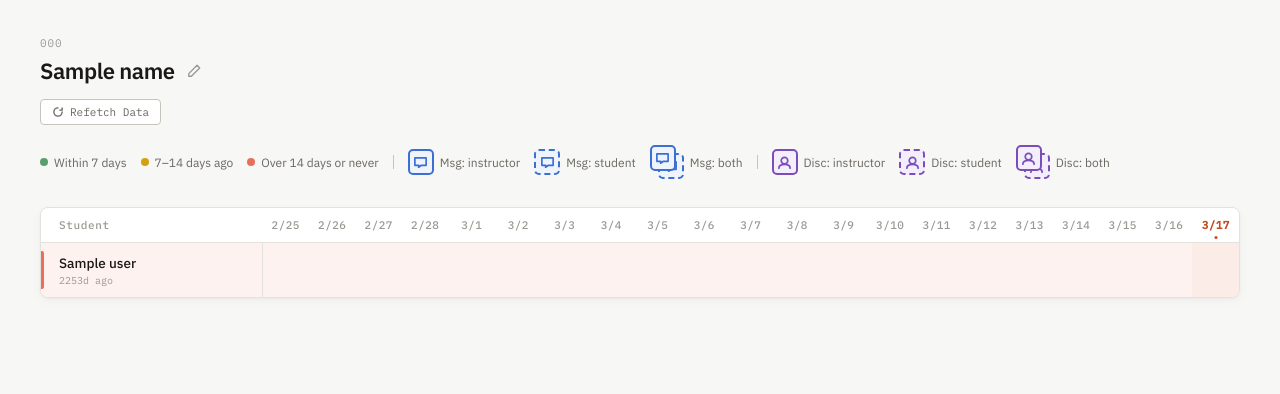
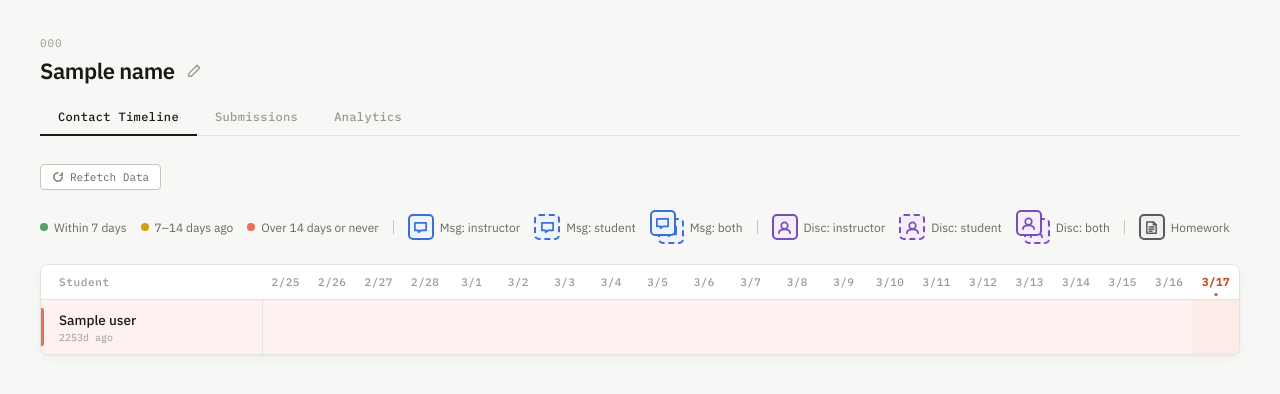
Before and after one commit to Schatzjason/canvas_contact_app, a Flask app: page /course/1 in a window 1280 px wide. Shown: the part 52-446 px from the top of the page. Run offline with Flask 3, Linux system fonts and the light colour scheme; tables that the repository leaves empty hold one stand-in row (values such as "Sample post"); a database or web service that is not in the repository returns one stand-in record (values such as "Sample title"); data that the repository does not hold is empty; parts of the project's set-up code (start-up, migrations or seed data) failed here and were passed over.

Commit message:
Add tabs to the course page, with tab 2 and 3 empty.

```diff
--- a/app/routes/dashboard.py
+++ b/app/routes/dashboard.py
@@ -334,6 +334,8 @@ def course(course_id):
     display_name_row = CourseDisplayName.query.filter_by(course_id=course_id).first()
     display_name = display_name_row.name if display_name_row else course_obj.get('name', '')
 
+    active_tab = request.args.get('tab', 'timeline')
+
     return render_template('dashboard/course.html',
         course=course_obj,
         display_name=display_name,
@@ -342,6 +344,7 @@ def course(course_id):
         today=today,
         disc_messages=disc_messages,
         msg_texts=msg_texts,
+        active_tab=active_tab,
     )
 
 
--- a/app/templates/base.html
+++ b/app/templates/base.html
@@ -43,6 +43,13 @@
     <circle cx="8" cy="6" r="3.5"/>
     <path d="M2 14c0-2.5 2.7-4 6-4s6 1.5 6 4"/>
   </symbol>
+  <symbol id="ico-hw" viewBox="0 0 16 16" fill="none" stroke="currentColor" stroke-width="1.6" stroke-linecap="round" stroke-linejoin="round">
+    <path d="M3 2h7l3 3v9H3z"/>
+    <path d="M10 2v3h3"/>
+    <line x1="5.5" y1="7.5" x2="10.5" y2="7.5"/>
+    <line x1="5.5" y1="9.8" x2="10.5" y2="9.8"/>
+    <line x1="5.5" y1="12.1" x2="8.5" y2="12.1"/>
+  </symbol>
 </svg>
 
   {% block nav %}
--- a/app/templates/dashboard/course.html
+++ b/app/templates/dashboard/course.html
@@ -30,6 +30,7 @@
     --tier-ok-dot: #5a9e6e;
     --icon-message: #3b6fd4;
     --icon-discussion: #7c4dba;
+    --icon-homework: #5a5a5a;
     --nav-bg: #1a1915;
     --nav-sub: #6b6760;
     --mono: 'IBM Plex Mono', monospace;
@@ -125,6 +126,39 @@
   .name-edit-cancel { background: var(--surface); color: var(--text-secondary); }
   .name-edit-cancel:hover { background: var(--border); color: var(--text-primary); }
 
+  /* ── TABS ───────────────────────────────────────────────── */
+  .tab-bar {
+    display: flex;
+    gap: 0;
+    border-bottom: 1px solid var(--border);
+    margin-bottom: 24px;
+  }
+  .tab-link {
+    font-family: var(--mono);
+    font-size: 12px;
+    font-weight: 500;
+    letter-spacing: 0.03em;
+    color: var(--text-tertiary);
+    text-decoration: none;
+    padding: 10px 18px;
+    border-bottom: 2px solid transparent;
+    margin-bottom: -1px;
+    transition: color 0.15s ease, border-color 0.15s ease;
+  }
+  .tab-link:hover { color: var(--text-secondary); }
+  .tab-link.active {
+    color: var(--text-primary);
+    border-bottom-color: var(--text-primary);
+  }
+  .tab-empty {
+    padding: 60px 0;
+    text-align: center;
+    font-family: var(--mono);
+    font-size: 13px;
+    color: var(--text-tertiary);
+    letter-spacing: 0.03em;
+  }
+
   .toolbar { display: flex; align-items: center; gap: 20px; flex-wrap: wrap; margin-bottom: 20px; }
 
   .flush-btn {
@@ -172,6 +206,9 @@
   .icon-disc         { background: #f3eefb; color: var(--icon-discussion); border: 2px solid var(--icon-discussion); }
   .icon-disc.student { border-style: dashed; }
 
+  /* Homework submission */
+  .icon-hw { background: #f0f0ee; color: var(--icon-homework); border: 2px solid var(--icon-homework); }
+
   .icon-wrap:hover {
     transform: scale(1.15) translateY(-1px);
     box-shadow: 0 3px 8px rgba(0,0,0,0.16);
@@ -194,6 +231,7 @@
     border-style: dashed;
     transition: transform 0.12s ease;
   }
+  .icon-stack .icon-back.icon-hw { border-style: solid; }
   .icon-stack .icon-front {
     position: absolute;
     top: 0; left: 0;
@@ -333,6 +371,14 @@
       <button class="name-edit-cancel" id="name-edit-cancel" type="button">Cancel</button>
     </div>
   </h1>
+  <div class="tab-bar">
+    <a class="tab-link{% if active_tab == 'timeline' %} active{% endif %}" href="{{ url_for('dashboard.course', course_id=course.id, tab='timeline') }}">Contact Timeline</a>
+    <a class="tab-link{% if active_tab == 'submissions' %} active{% endif %}" href="{{ url_for('dashboard.course', course_id=course.id, tab='submissions') }}">Submissions</a>
+    <a class="tab-link{% if active_tab == 'analytics' %} active{% endif %}" href="{{ url_for('dashboard.course', course_id=course.id, tab='analytics') }}">Analytics</a>
+  </div>
+</div>
+
+{% if active_tab == 'timeline' %}
   <div class="toolbar">
     <form method="post" action="{{ url_for('dashboard.flush_cache', course_id=course.id) }}" style="margin:0">
       <button class="flush-btn" type="submit">
@@ -374,9 +420,12 @@
         </span>
         Disc: both
       </div>
+      <div class="divider"></div>
+      <div class="legend-item">
+        <span class="icon-wrap icon-hw"><svg><use href="#ico-hw"/></svg></span>Homework
+      </div>
     </div>
   </div>
-</div>
 
 <div class="grid-wrapper">
   <table class="timeline">
@@ -413,32 +462,51 @@
                 {%- set has_instr_disc = 'discussion_instructor_reply' in types -%}
                 {%- set has_any_msg    = has_instr_msg or has_stud_msg -%}
                 {%- set has_any_disc   = has_stud_disc or has_instr_disc -%}
+                {%- set has_hw         = 'submission' in types -%}
                 {%- set disc_msg = disc_messages.get((student.canvas_id, day), '') -%}
                 {%- set msg_txt  = msg_texts.get((student.canvas_id, day), '') -%}
+                {# ── Pick the "primary" icon (msg/disc logic, same as before) ── #}
+                {%- set primary_ns = namespace(html='') -%}
                 {%- if has_any_msg and has_any_disc -%}
-                  {# message + discussion: stack, appropriate variant for each #}
+                  {%- set primary_ns.html -%}
                   <span class="icon-stack"{% if disc_msg %} data-hover-text="{{ disc_msg | e }}"{% endif %}>
                     <span class="icon-wrap icon-disc{% if not has_instr_disc %} student{% endif %} icon-back"><svg><use href="#ico-disc"/></svg></span>
                     <span class="icon-wrap icon-msg{% if not has_instr_msg %} student{% endif %} icon-front"{% if msg_txt %} data-hover-text="{{ msg_txt | e }}"{% endif %}><svg><use href="#ico-msg"/></svg></span>
                   </span>
+                  {%- endset -%}
                 {%- elif has_instr_msg and has_stud_msg -%}
+                  {%- set primary_ns.html -%}
                   <span class="icon-stack"{% if msg_txt %} data-hover-text="{{ msg_txt | e }}"{% endif %}>
                     <span class="icon-wrap icon-msg student icon-back"><svg><use href="#ico-msg"/></svg></span>
                     <span class="icon-wrap icon-msg icon-front"><svg><use href="#ico-msg"/></svg></span>
                   </span>
+                  {%- endset -%}
                 {%- elif has_instr_msg -%}
-                  <span class="icon-wrap icon-msg" title="Instructor message"{% if msg_txt %} data-hover-text="{{ msg_txt | e }}"{% endif %}><svg><use href="#ico-msg"/></svg></span>
+                  {%- set primary_ns.html -%}<span class="icon-wrap icon-msg" title="Instructor message"{% if msg_txt %} data-hover-text="{{ msg_txt | e }}"{% endif %}><svg><use href="#ico-msg"/></svg></span>{%- endset -%}
                 {%- elif has_stud_msg -%}
-                  <span class="icon-wrap icon-msg student" title="Student message"{% if msg_txt %} data-hover-text="{{ msg_txt | e }}"{% endif %}><svg><use href="#ico-msg"/></svg></span>
+                  {%- set primary_ns.html -%}<span class="icon-wrap icon-msg student" title="Student message"{% if msg_txt %} data-hover-text="{{ msg_txt | e }}"{% endif %}><svg><use href="#ico-msg"/></svg></span>{%- endset -%}
                 {%- elif has_instr_disc and has_stud_disc -%}
+                  {%- set primary_ns.html -%}
                   <span class="icon-stack"{% if disc_msg %} data-hover-text="{{ disc_msg | e }}"{% endif %}>
                     <span class="icon-wrap icon-disc student icon-back"><svg><use href="#ico-disc"/></svg></span>
                     <span class="icon-wrap icon-disc icon-front"><svg><use href="#ico-disc"/></svg></span>
                   </span>
+                  {%- endset -%}
                 {%- elif has_instr_disc -%}
-                  <span class="icon-wrap icon-disc" title="Instructor replied to discussion"{% if disc_msg %} data-hover-text="{{ disc_msg | e }}"{% endif %}><svg><use href="#ico-disc"/></svg></span>
+                  {%- set primary_ns.html -%}<span class="icon-wrap icon-disc" title="Instructor replied to discussion"{% if disc_msg %} data-hover-text="{{ disc_msg | e }}"{% endif %}><svg><use href="#ico-disc"/></svg></span>{%- endset -%}
                 {%- elif has_stud_disc -%}
-                  <span class="icon-wrap icon-disc student" title="Student discussion"{% if disc_msg %} data-hover-text="{{ disc_msg | e }}"{% endif %}><svg><use href="#ico-disc"/></svg></span>
+                  {%- set primary_ns.html -%}<span class="icon-wrap icon-disc student" title="Student discussion"{% if disc_msg %} data-hover-text="{{ disc_msg | e }}"{% endif %}><svg><use href="#ico-disc"/></svg></span>{%- endset -%}
+                {%- endif -%}
+                {# ── Render: stack hw with primary if both exist, otherwise solo ── #}
+                {%- if primary_ns.html and has_hw -%}
+                  <span class="icon-stack">
+                    <span class="icon-wrap icon-hw icon-back" title="Homework submitted"><svg><use href="#ico-hw"/></svg></span>
+                    {{ primary_ns.html }}
+                  </span>
+                {%- elif primary_ns.html -%}
+                  {{ primary_ns.html }}
+                {%- elif has_hw -%}
+                  <span class="icon-wrap icon-hw" title="Homework submitted"><svg><use href="#ico-hw"/></svg></span>
                 {%- endif -%}
               {%- endif -%}
             </td>
@@ -451,6 +519,14 @@
 
 {% if not students %}
   <p style="color:var(--text-secondary); margin-top:1rem; font-size:0.9rem;">No enrolled students found.</p>
+{% endif %}
+
+{% elif active_tab == 'submissions' %}
+  <div class="tab-empty">Submissions view coming soon.</div>
+
+{% elif active_tab == 'analytics' %}
+  <div class="tab-empty">Analytics view coming soon.</div>
+
 {% endif %}
 </div>{# .page #}
 
```
Also changed, not shown: tests/test_routes.py (+22 -0 lines).
